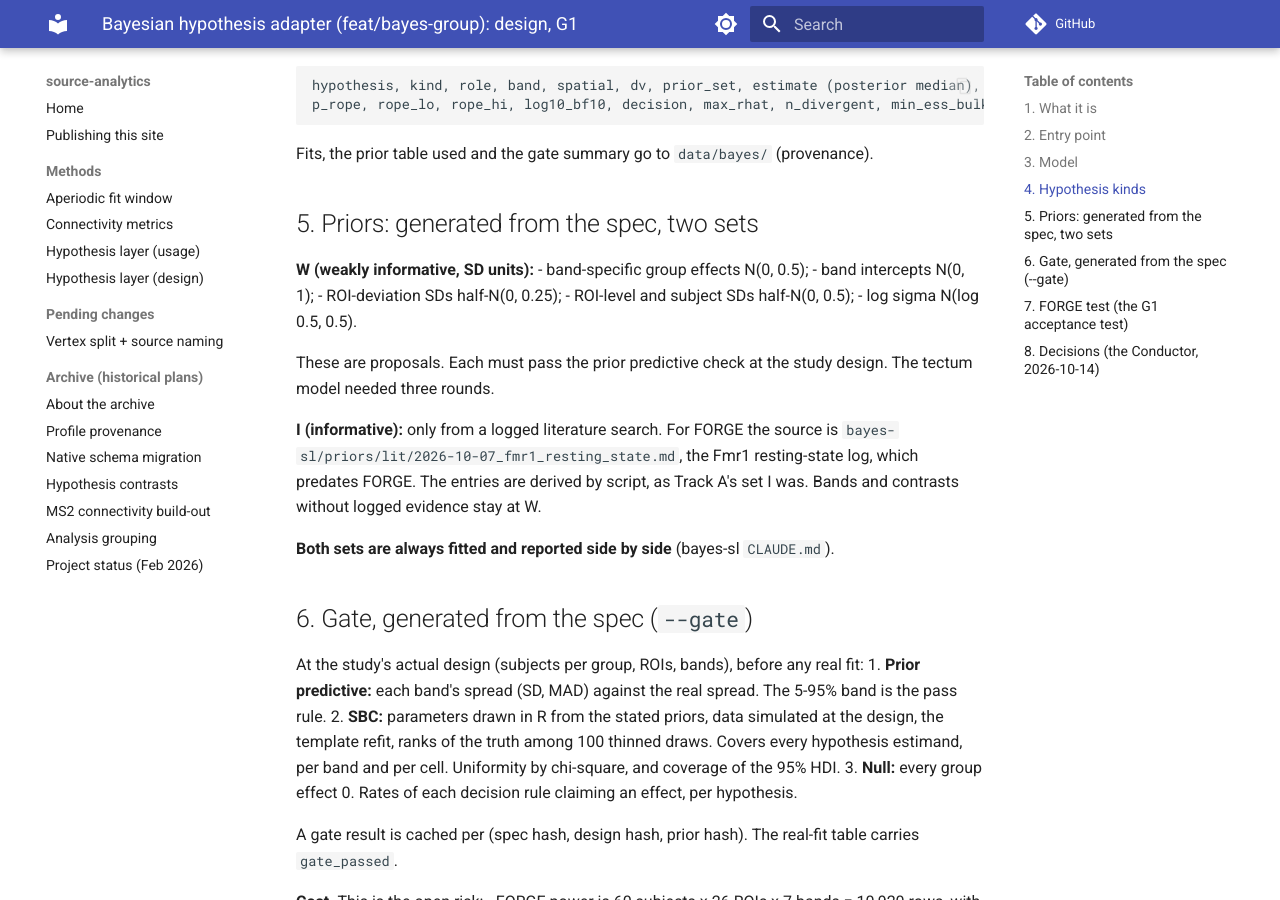
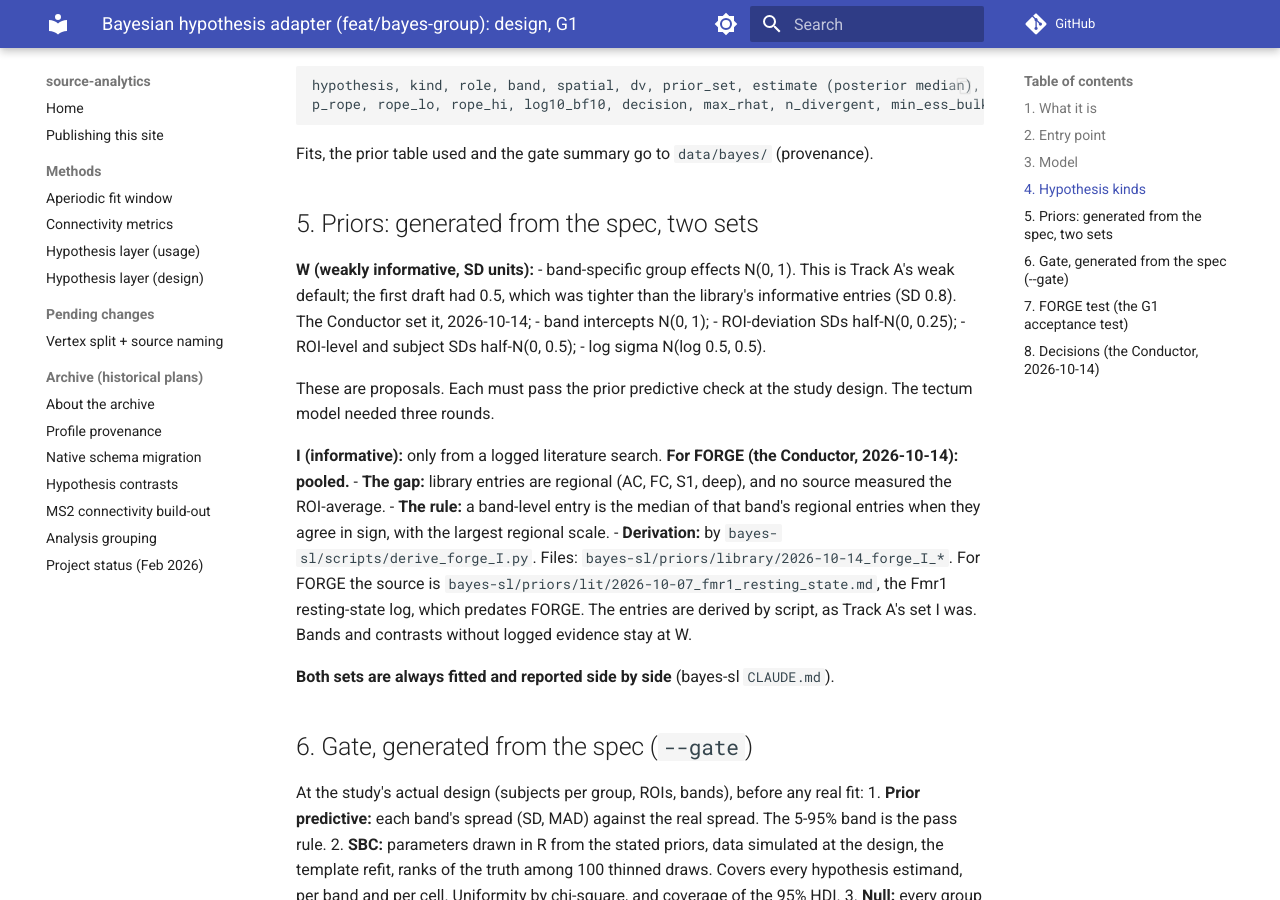
Before and after one commit to alexedmon1/source-analytics, an MkDocs documentation site: the page built from docs/methods/BAYES_ENGINE.md, in a window 1280 px wide and 900 px high, scrolled down 2198 px. Built offline with MkDocs 1.6.1 and Material for MkDocs 9.7.7, drawn with Linux system fonts in a browser that asks for light colours; comment, search, counter and statistics services are not loaded.

Commit message:
Bayes adapter: W group effects N(0, 1) (Track A's weak default; was 0.5, tighter than the informative library); FORGE set I pooled rule documented (band-level entry = median of sign-agreeing regional entries)
Co-Authored-By: Claude Opus 5.5 (1M context) <noreply@anthropic.com>

```diff
--- a/docs/methods/BAYES_ENGINE.md
+++ b/docs/methods/BAYES_ENGINE.md
@@ -91,7 +91,8 @@ Fits, the prior table used and the gate summary go to `data/bayes/` (provenance)
 ## 5. Priors: generated from the spec, two sets
 
 **W (weakly informative, SD units):**
-- band-specific group effects N(0, 0.5);
+- band-specific group effects N(0, 1). This is Track A's weak default; the first draft had 0.5, which was
+  tighter than the library's informative entries (SD 0.8). The Conductor set it, 2026-10-14;
 - band intercepts N(0, 1);
 - ROI-deviation SDs half-N(0, 0.25);
 - ROI-level and subject SDs half-N(0, 0.5);
@@ -100,7 +101,11 @@ Fits, the prior table used and the gate summary go to `data/bayes/` (provenance)
 These are proposals. Each must pass the prior predictive check at the study design. The tectum model needed three
 rounds.
 
-**I (informative):** only from a logged literature search. For FORGE the source is
+**I (informative):** only from a logged literature search. **For FORGE (the Conductor, 2026-10-14): pooled.**
+- **The gap:** library entries are regional (AC, FC, S1, deep), and no source measured the ROI-average.
+- **The rule:** a band-level entry is the median of that band's regional entries when they agree in sign, with the
+  largest regional scale.
+- **Derivation:** by `bayes-sl/scripts/derive_forge_I.py`. Files: `bayes-sl/priors/library/2026-10-14_forge_I_*`. For FORGE the source is
 `bayes-sl/priors/lit/2026-10-07_fmr1_resting_state.md`, the Fmr1 resting-state log, which predates FORGE. The
 entries are derived by script, as Track A's set I was. Bands and contrasts without logged evidence stay at W.
 
```
Also changed, not shown: 2 other files.
